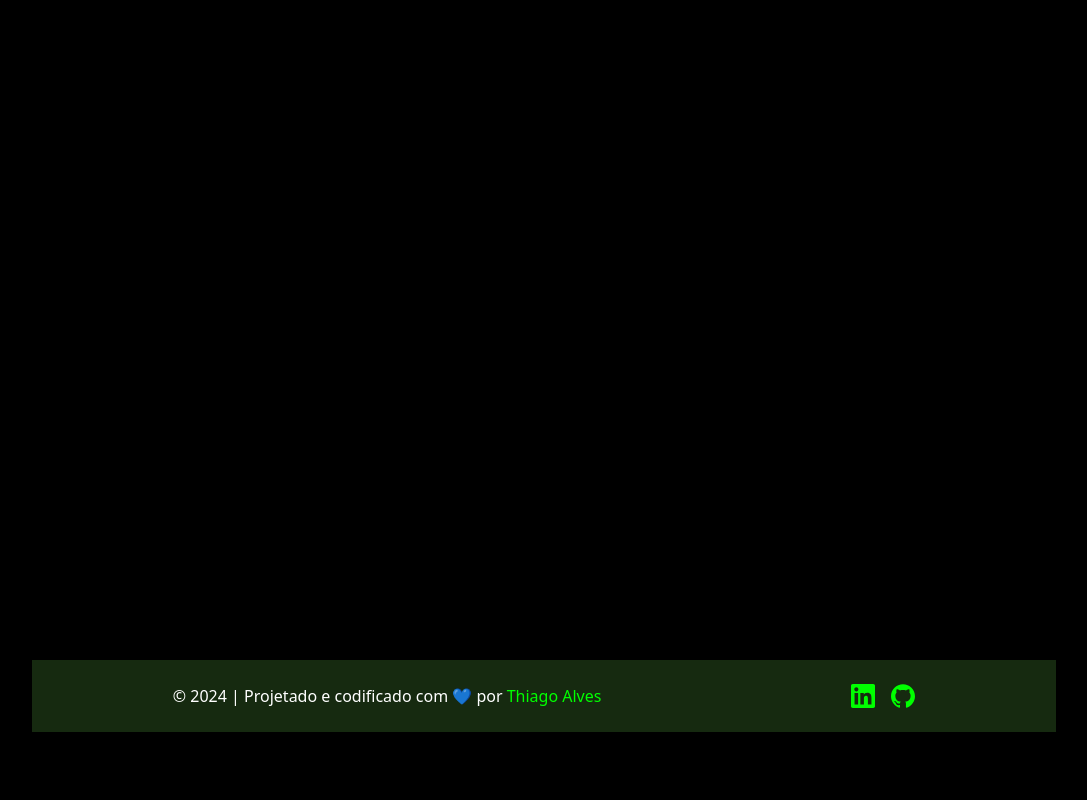
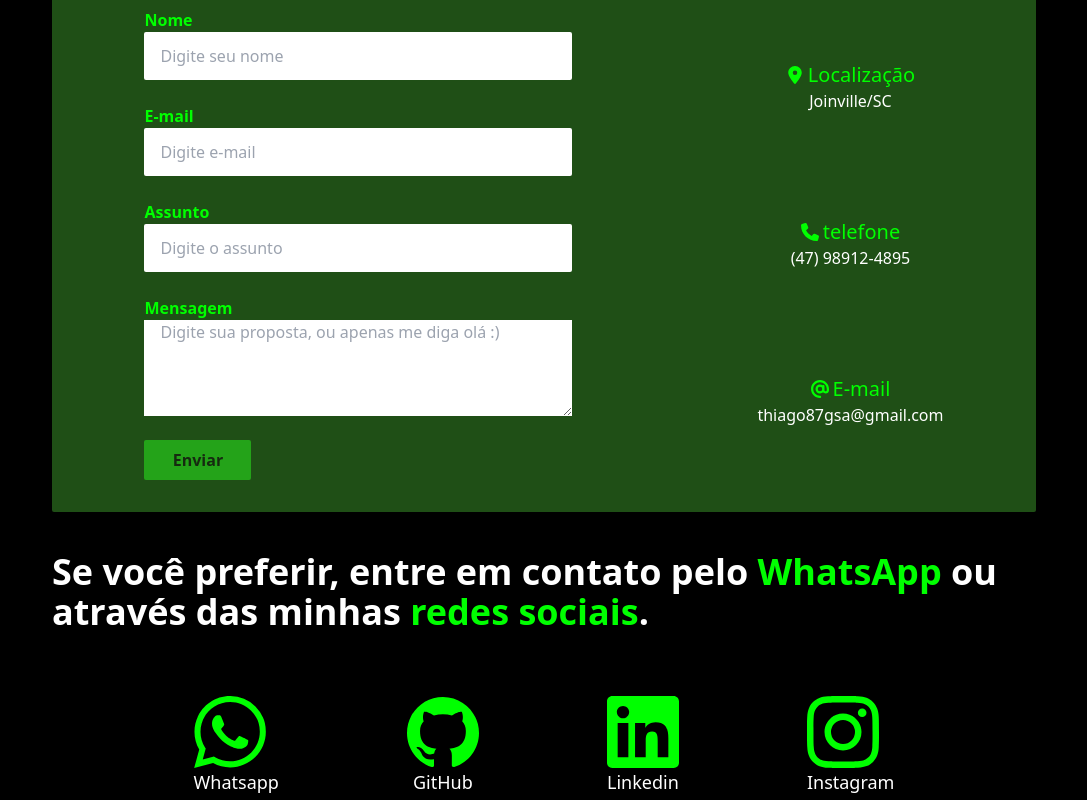
Before and after one commit to Thiago87dev/portifolio, a Next.js app: page /contact in a window 1280 px wide. Before the commit this address had no page. Shown: the part 300-1100 px from the top of the page, without its empty margins (96-1183 px from the left). Before the commit the page ends 1032 px from the top, so only its background shows below. Built offline with nearby package versions, Linux system fonts and the light colour scheme.

Commit message:
contact page finished

```diff
--- a/package.json
+++ b/package.json
@@ -9,6 +9,7 @@
     "lint": "next lint"
   },
   "dependencies": {
+    "@formspree/react": "^2.5.1",
     "framer-motion": "^11.0.6",
     "next": "14.1.0",
     "react": "^18",
--- a/src/components/Btn.tsx
+++ b/src/components/Btn.tsx
@@ -13,7 +13,7 @@ const Btn = ({ title, href }: BtnProps) => {
       <Link
         target="_blank"
         href={href}
-        className="flex items-center gap-1 bg-colorPrimary p-2 rounded-lg justify-center sm:justify-start hover:bg-colorThird hover:text-colorWhite"
+        className="flex items-center gap-1 bg-colorThird p-2 rounded-lg justify-center sm:justify-start hover:bg-colorAlmostBlack hover:text-colorWhite font-semibold"
       >
         {title === "Website" ? (
           <>
--- /dev/null
+++ b/src/components/ContactForm.tsx
@@ -0,0 +1,64 @@
+import React from "react";
+import { useForm, ValidationError } from "@formspree/react";
+
+import { IoReturnDownBack } from "react-icons/io5";
+
+
+export default function ContactForm() {
+  const [state, handleSubmit] = useForm("mzbngoyz");
+  if (state.succeeded) {
+    return (
+      <div className="h-96 p-8 flex flex-col justify-around">
+        <div>
+            <h2 className="text-colorWhite text-4xl font-bold pt-8">Obrigado por entrar em contato.</h2>
+            <p className="text-colorWhite text-2xl font-bold ">Em breve, eu lhe darei um retorno.</p>
+        </div>
+        <div className=" flex items-center gap-2 text-colorPrimary justify-center" onClick={() => window.location.reload()}>
+            <p className="text-7xl cursor-pointer"><IoReturnDownBack /></p>
+            <p className="text-base cursor-pointer">Voltar</p>
+        </div>
+      </div>
+    );
+  }
+  return (
+    <form className="flex flex-col gap-6 md:w-1/2 p-8" onSubmit={handleSubmit}>
+      <div className="flex flex-col">
+        <label className="font-semibold text-colorPrimary " htmlFor="name">Nome</label>
+        <input className="h-12 rounded-sm px-4" placeholder="Digite seu nome" id="name" type="text" name="name" />
+        <ValidationError prefix="name" field="name" errors={state.errors} />
+      </div>
+
+      <div className="flex flex-col">
+        <label className="font-semibold text-colorPrimary " htmlFor="email">E-mail</label>
+        <input className="h-12 rounded-sm px-4" placeholder="Digite e-mail" id="email" type="email" name="email" />
+        <ValidationError prefix="Email" field="email" errors={state.errors} />
+      </div>
+
+      <div className="flex flex-col">
+        <label className="font-semibold text-colorPrimary " htmlFor="subject">Assunto</label>
+        <input className="h-12 rounded-sm px-4" placeholder="Digite o assunto" id="subject" type="subject" name="subject" />
+        <ValidationError
+          prefix="subject"
+          field="subject"
+          errors={state.errors}
+        />
+      </div>
+
+      <div className="flex flex-col">
+        <label className="font-semibold text-colorPrimary " htmlFor="message">Mensagem</label>
+        <textarea className="h-24 px-4" placeholder="Digite sua proposta, ou apenas me diga olá :)" id="message" name="message" />
+        <ValidationError
+          prefix="Message"
+          field="message"
+          errors={state.errors}
+        />
+      </div>
+
+      <div>
+        <button className="md:w-1/4 w-full bg-colorThird h-10 text-colorAlmostBlack hover:bg-colorFourth hover:text-colorWhite font-semibold rounded-sm" type="submit" disabled={state.submitting}>
+          Enviar
+        </button>
+      </div>
+    </form>
+  );
+}
--- a/src/components/Featured.tsx
+++ b/src/components/Featured.tsx
@@ -28,7 +28,7 @@ const Featured = ({ data }: FeaturedProps) => {
       {data.map((item) => (
         <div
           key={item.title}
-          className="flex flex-col items-center md:items-start md:flex-row "
+          className="flex flex-col items-center md:items-start md:flex-row w-full "
         >
           <div className="w-full md:w1/2 ">
             <Image src={item.imgSrc} width={400} alt={item.alt} className="" />
--- a/src/components/Navbar.tsx
+++ b/src/components/Navbar.tsx
@@ -9,7 +9,7 @@ const navigation = [
   { title: "Home", href: "/" },
   { title: "Projetos", href: "/projects" },
   { title: "Sobre", href: "/" },
-  { title: "Contato", href: "/" },
+  { title: "Contato", href: "/contact" },
 ];
 
 const Navbar = () => {
@@ -52,7 +52,7 @@ const Navbar = () => {
               />
             </div>
 
-            <div className="bg-colorFourth bg-opacity-90 w-full z-10 px-24 flex flex-col h-96 justify-around items-center rounded-lg">
+            <div className="bg-colorFourth bg-opacity-90 w-full z-10 sm:px-24 px-16 flex flex-col h-96 justify-around items-center rounded-lg">
               {navigation.map((item) => (
                 <Link
                 onClick={clomeMenu}
--- /dev/null
+++ b/src/pages/contact.tsx
@@ -0,0 +1,97 @@
+import ContactForm from "@/components/ContactForm";
+import Link from "next/link";
+
+import { SiWhatsapp, SiGithub, SiInstagram, SiLinkedin } from "react-icons/si";
+import { FaPhone, FaLocationDot, FaAt } from "react-icons/fa6";
+
+const contact = () => {
+  return (
+    <div>
+      <h1 className={`text-base text-colorPrimary font-semibold`}>Contato</h1>
+      <h1 className="text-colorWhite text-5xl md:text-7xl font-bold mb-10">
+        Entre em contato comigo
+      </h1>
+      <div className="bg-colorFifth rounded-sm flex justify-around flex-col md:flex-row ">
+        <ContactForm />
+        <div className="flex flex-col justify-around p-8 gap-4 md:gap-0">
+          <div className="text-center">
+            <h3 className="text-colorPrimary flex items-center justify-center gap-1 text-xl">
+              <span className="text-lg">
+                <FaLocationDot />
+              </span>{" "}
+              Localização
+            </h3>
+            <p className="text-colorWhite">Joinville/SC</p>
+          </div>
+          <div className="text-center">
+            <h3 className="text-colorPrimary flex items-center justify-center gap-1 text-xl">
+              <span className="text-lg">
+                <FaPhone />
+              </span>{" "}
+              telefone
+            </h3>
+            <p className="text-colorWhite">(47) 98912-4895</p>
+          </div>
+          <div className="text-center">
+            <h3 className="text-colorPrimary flex items-center justify-center gap-1 text-xl">
+              <span className="text-lg">
+                <FaAt />
+              </span>{" "}
+              E-mail
+            </h3>
+            <p className="text-colorWhite">thiago87gsa@gmail.com</p>
+          </div>
+        </div>
+      </div>
+      <h2 className="text-colorWhite text-4xl font-bold mt-10 ">
+        Se você preferir, entre em contato pelo{" "}
+        <span className="text-colorPrimary">WhatsApp</span> ou através das
+        minhas <span className="text-colorPrimary">redes sociais</span>.
+      </h2>
+      <div className="flex gap-16 md:gap-32 justify-center my-16 text-center flex-wrap ">
+        <div className="hover:scale-125">
+          <Link
+            target="_blank"
+            className="text-colorPrimary text-4xl md:text-7xl"
+            href="https://wa.me/5547989124895"
+          >
+            <SiWhatsapp />
+          </Link>
+          <p className="text-colorWhite text-lg">Whatsapp</p>
+        </div>
+        <div className="hover:scale-125">
+          <Link
+            target="_blank"
+            className="text-colorPrimary text-4xl md:text-7xl"
+            href="https://github.com/Thiago87dev"
+          >
+            <SiGithub />
+          </Link>
+          <p className="text-colorWhite text-lg">GitHub</p>
+        </div>
+        <div className="hover:scale-125">
+          <Link
+            target="_blank"
+            className="text-colorPrimary text-4xl md:text-7xl"
+            href="https://www.linkedin.com/in/thiago-alves-010915274/"
+          >
+            <SiLinkedin />
+          </Link>
+          <p className="text-colorWhite text-lg">Linkedin</p>
+        </div>
+        <div className="hover:scale-125">
+          <Link
+            target="_blank"
+            className="text-colorPrimary text-4xl md:text-7xl"
+            href="https://www.instagram.com/thiagopaulista87/"
+          >
+            <SiInstagram />
+          </Link>
+          <p className="text-colorWhite text-lg">Instagram</p>
+        </div>
+      </div>
+    </div>
+  );
+};
+
+export default contact;
--- a/src/pages/index.tsx
+++ b/src/pages/index.tsx
@@ -114,7 +114,7 @@ export default function Home() {
           </motion.div>
         </div>
       </div>
-      <div className="text-colorWhite flex justify-end text-4xl my-4  ">
+      <div className="text-colorWhite flex justify-end text-4xl my-8  ">
         <Link href="/projects"><h3 className="hover:text-colorPrimary hover:scale-110 hover:translate-x-2 flex items-center gap-2 cursor-pointer">Veja mais projetos <FaArrowRightLong /></h3></Link>
 
       </div>
```
Also changed, not shown: 1 other file (tests, documents, lock files or other folders).
